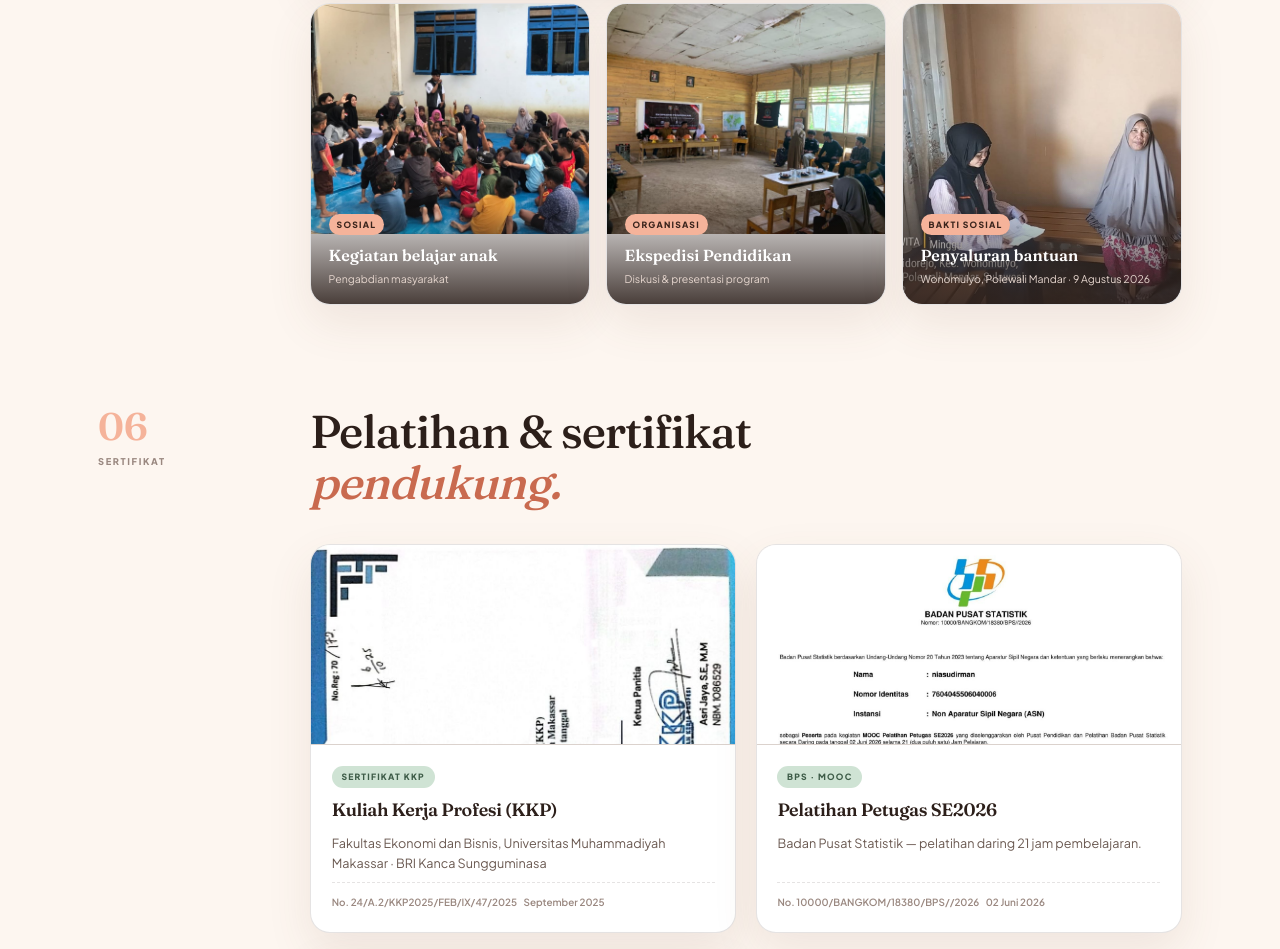
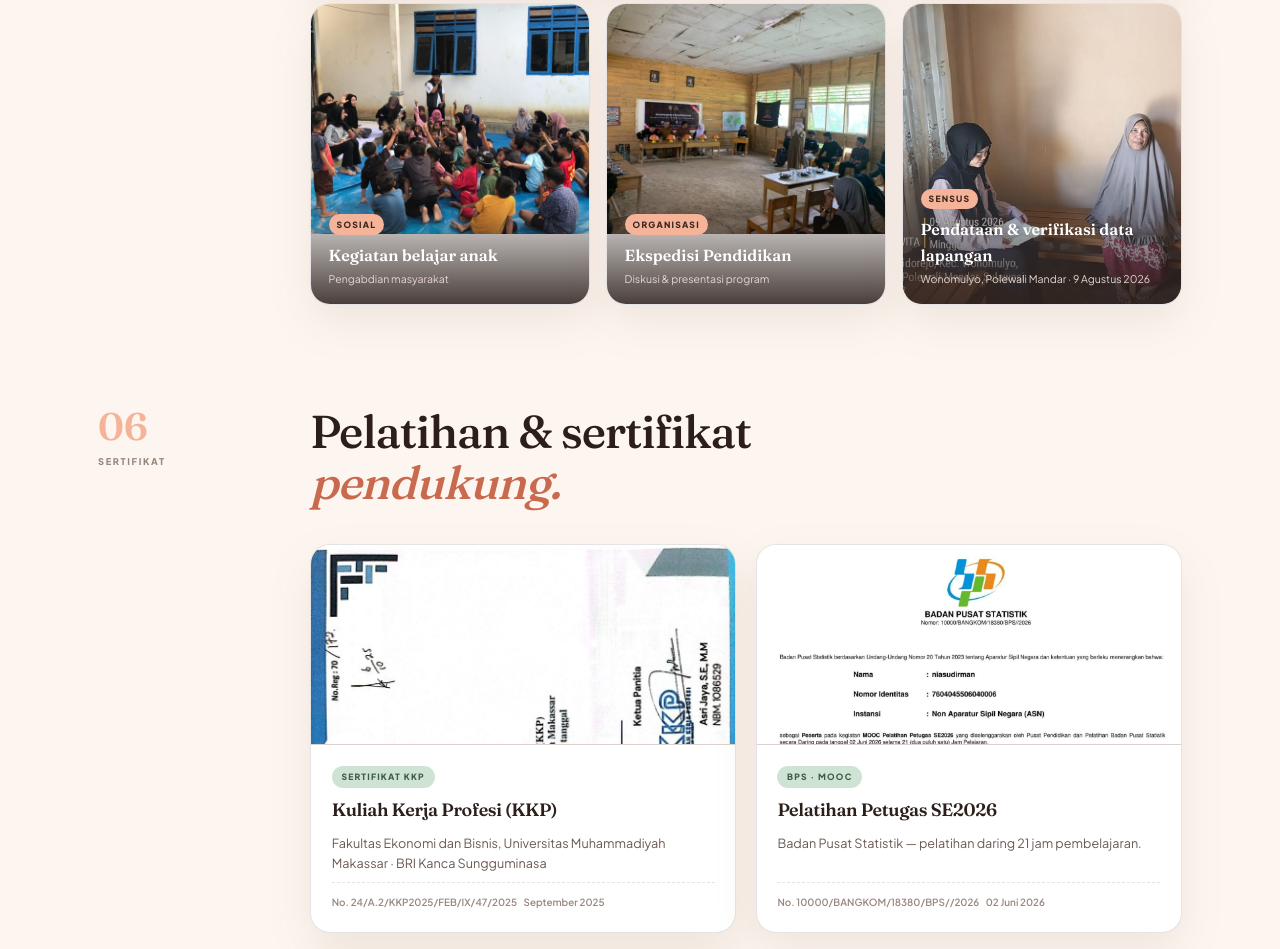
Before and after one commit to jamsttz66/porto-nia, a plain HTML site: page index.html in a window 1280 px wide. Shown: the part 6018-6967 px from the top of the page. Drawn offline with Linux system fonts and the light colour scheme.

Commit message:
content: relabel gallery card as census data verification

```diff
--- a/index.html
+++ b/index.html
@@ -270,9 +270,9 @@
           <img src="assets/ekspedisi-pendidikan.jpg" alt="Rapat kegiatan Ekspedisi Pendidikan bersama peserta" loading="lazy">
           <figcaption><span class="gal-tag">ORGANISASI</span><b>Ekspedisi Pendidikan</b><small>Diskusi & presentasi program</small></figcaption>
         </figure>
-        <figure class="gal gal-tall" data-title="Bakti sosial di Wonomulyo, Polewali Mandar">
-          <img src="assets/bakti-sosial-masyarakat.jpg" alt="Kegiatan bakti sosial bersama warga di Wonomulyo, Polewali Mandar" loading="lazy">
-          <figcaption><span class="gal-tag">BAKTI SOSIAL</span><b>Penyaluran bantuan</b><small>Wonomulyo, Polewali Mandar · 9 Agustus 2026</small></figcaption>
+        <figure class="gal gal-tall" data-title="Pendataan & verifikasi data lapangan di Wonomulyo, Polewali Mandar">
+          <img src="assets/bakti-sosial-masyarakat.jpg" alt="Kegiatan sensus dan pendataan lapangan bersama warga di Wonomulyo, Polewali Mandar" loading="lazy">
+          <figcaption><span class="gal-tag">SENSUS</span><b>Pendataan &amp; verifikasi data lapangan</b><small>Wonomulyo, Polewali Mandar · 9 Agustus 2026</small></figcaption>
         </figure>
       </div>
     </div>
```
